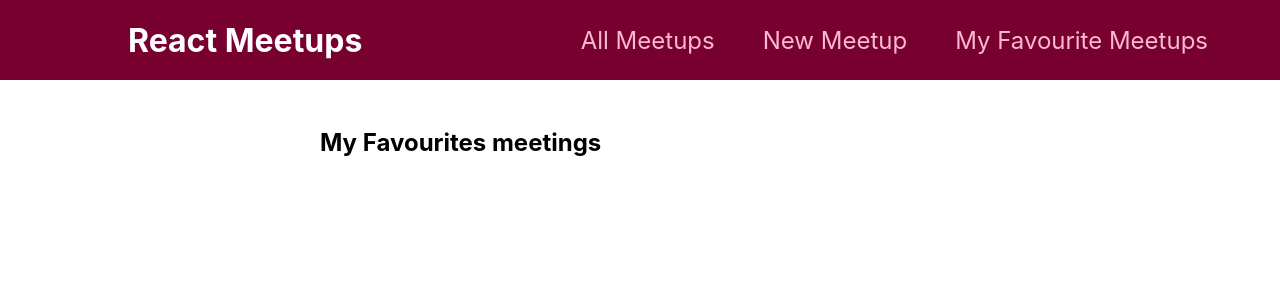
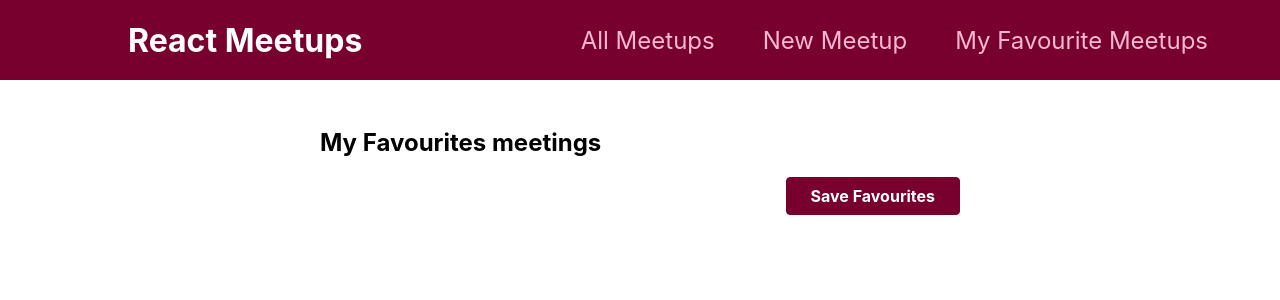
Before and after one commit to Heshan-kavi/react-course-app, a React (Create React App) app: page /favourites in a window 1280 px wide. Shown: the top 300 px of the page. Built offline with nearby package versions, Linux system fonts and the light colour scheme.

Commit message:
Added "save faourites" button

```diff
--- a/src/pages/Favourites.js
+++ b/src/pages/Favourites.js
@@ -1,14 +1,22 @@
 import { useSelector } from "react-redux";
 import MeetupList from "../components/meetups/MeetupList";
+import classes from './Favourites.module.css';
 
 function Favourites (){
 
   const favouriteList = useSelector(state => state.favourite.favouriteList)
 
+  function confirmFavourites(){
+    console.log(favouriteList);
+  }
+
     return (
         <section>
         <h1>My Favourites meetings</h1>
         <MeetupList meetups={favouriteList}/>
+        <div className={classes.actions}>
+        <button onClick={confirmFavourites}>Save Favourites</button>
+        </div>
       </section>
     )
 }
--- /dev/null
+++ b/src/pages/Favourites.module.css
@@ -0,0 +1,21 @@
+.actions {
+    margin-top: 1rem;
+    text-align: right;
+  }
+
+  .actions button {
+    font: inherit;
+    cursor: pointer;
+    background-color: #77002e;
+    color: white;
+    padding: 0.5rem 1.5rem;
+    border: 1px solid #77002e;
+    border-radius: 4px;
+    font-weight: bold;
+  }
+
+  .actions button:hover,
+  .actions button:active {
+    background-color: #a50e48;
+    border-color: #a50e48;
+  }
```
